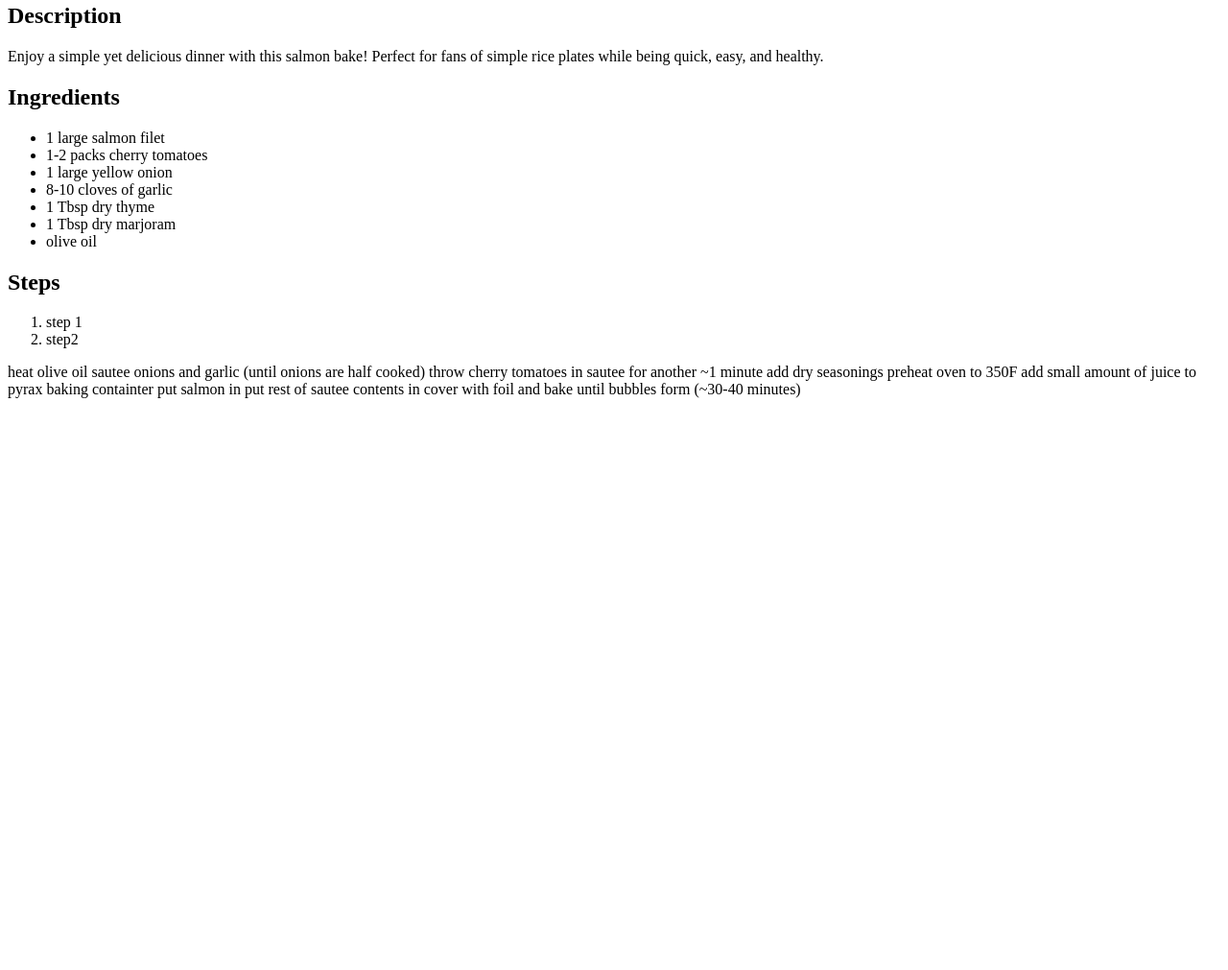
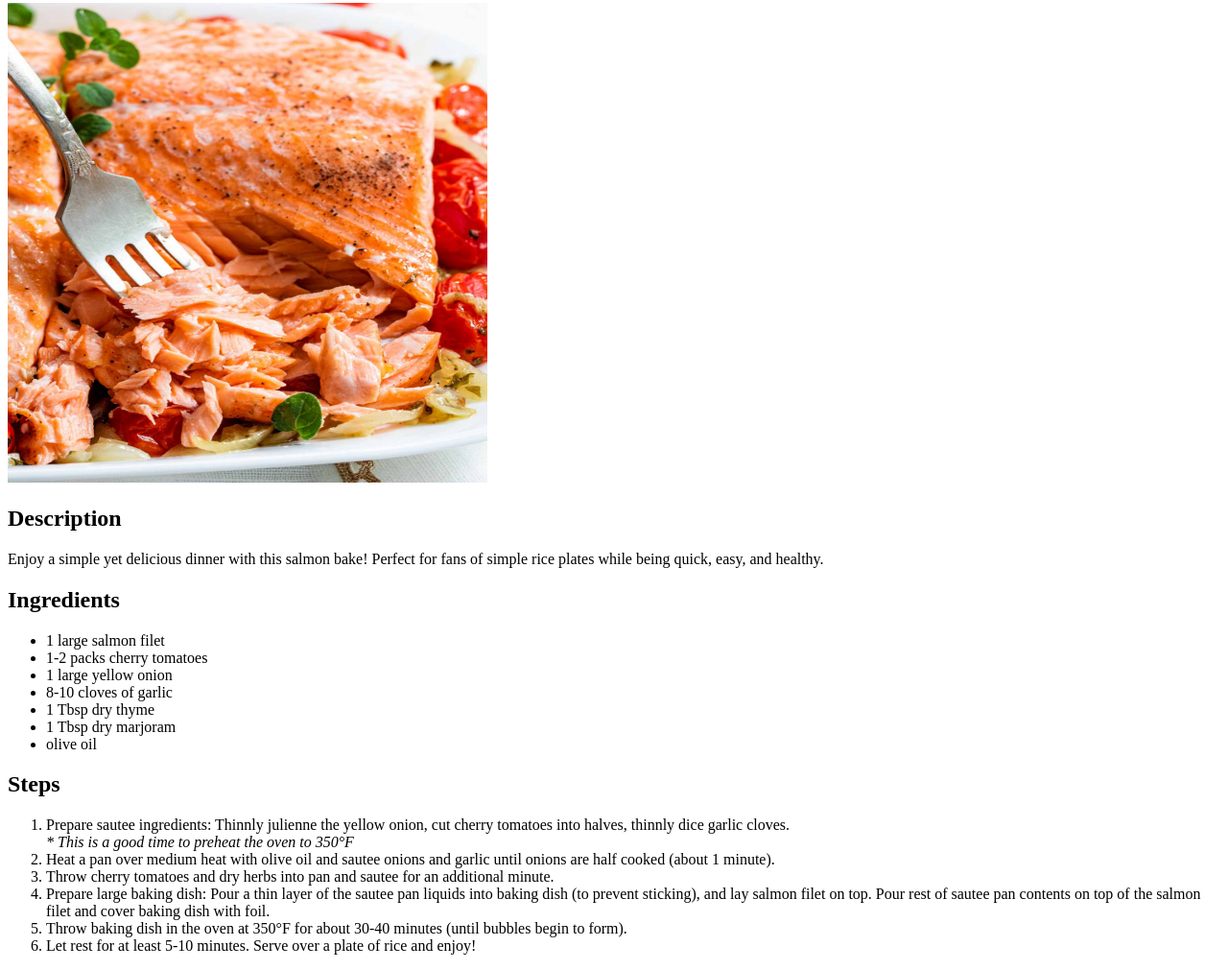
Before and after one commit to jadoncamacho/Recipes, a plain HTML site: page pages/salmon-bake.html in a window 1280 px wide. Shown: the part 103-1114 px from the top of the page at 96% size. Before the commit the page ends 800 px from the top, so only its background shows below. Drawn offline with Linux system fonts and the light colour scheme.

Commit message:
finished salmon bake page

```diff
--- a/pages/salmon-bake.html
+++ b/pages/salmon-bake.html
@@ -9,6 +9,7 @@
     <a href="../index.html">Home</a>
 
     <h1>Salmon Bake</h1>
+    <img src="../images/baked-salmon-1-4.jpg" height="500" width="500">
 
     <h2>Description</h2>
     <p>
@@ -29,21 +30,17 @@
 
     <h2>Steps</h2>
     <ol>
-        <li>step 1</li>
-        <li>step2</li>
+        <li>Prepare sautee ingredients: Thinnly julienne the yellow onion, cut cherry tomatoes into halves, thinnly dice garlic cloves.</li>
+        <em>* This is a good time to preheat the oven to 350°F</em>
+        <li>Heat a pan over medium heat with olive oil and sautee onions and garlic until onions are half cooked (about 1 minute).</li>
+        <li>Throw cherry tomatoes and dry herbs into pan and sautee for an additional minute.</li>
+        <li>
+            Prepare large baking dish: Pour a thin layer of the sautee pan liquids into baking dish (to prevent sticking), and lay salmon filet on top.
+            Pour rest of sautee pan contents on top of the salmon filet and cover baking dish with foil.
+        </li>
+        <li>Throw baking dish in the oven at 350°F for about 30-40 minutes (until bubbles begin to form).</li>
+        <li>Let rest for at least 5-10 minutes. Serve over a plate of rice and enjoy!</li>
     </ol>
 
-    <p>
-        heat olive oil sautee onions and garlic (until onions are half cooked)
-        throw cherry tomatoes in sautee for another ~1 minute
-        add dry seasonings
-
-        preheat oven to 350F
-
-        add small amount of juice to pyrax baking containter
-        put salmon in
-        put rest of sautee contents in
-        cover with foil and bake until bubbles form (~30-40 minutes)
-    </p>
 </body>
 </html>
```
Also changed, not shown: images/baked-salmon-1-4.jpg (added).
